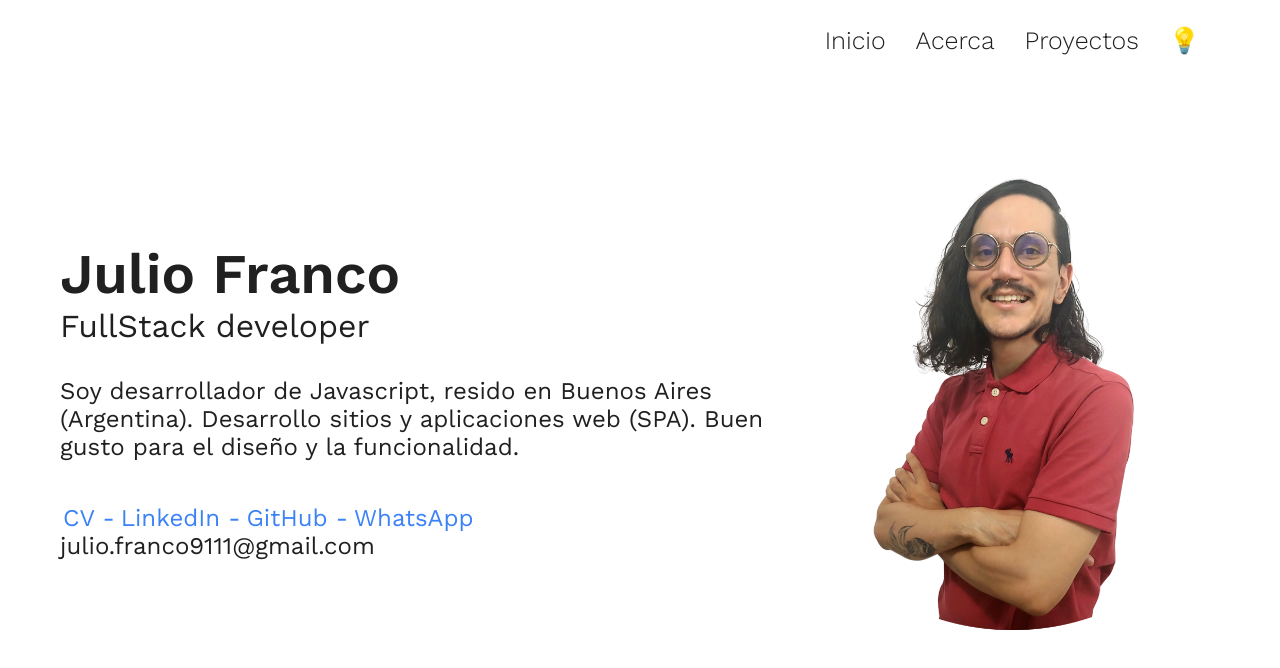
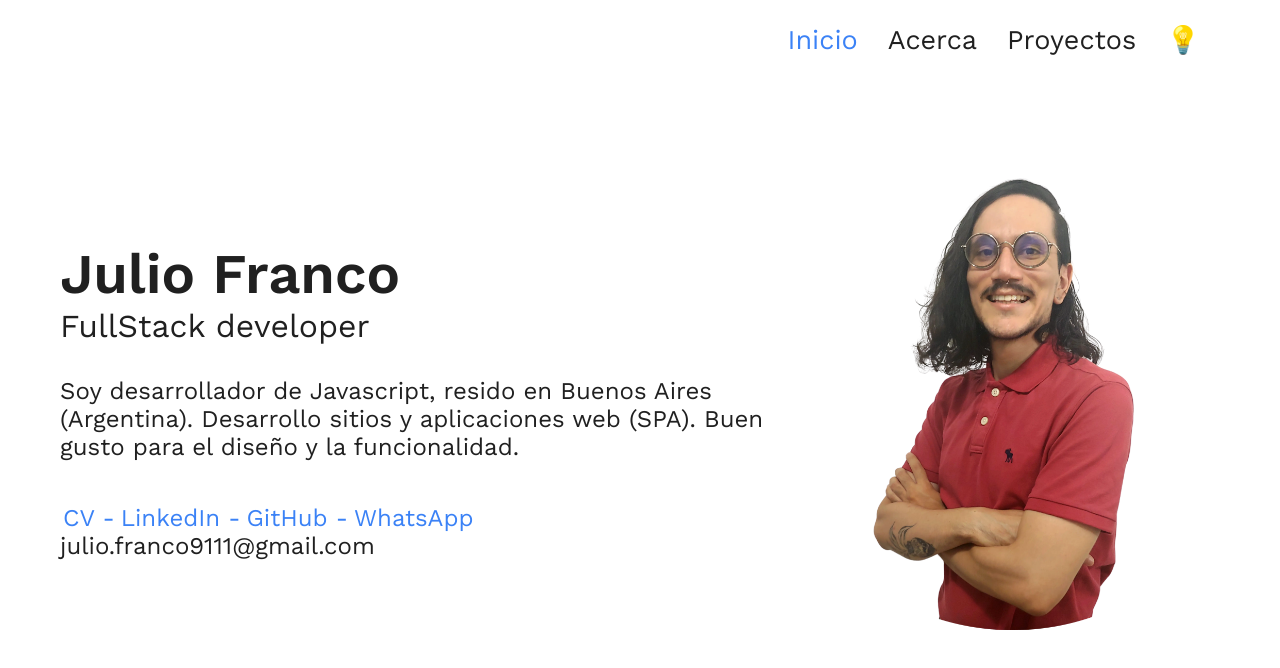
Before and after one commit to juliofranco9111/portafolio-react, a Next.js app: page / in a window 1280 px wide. Shown: the top 668 px of the page. Built offline with nearby package versions, Linux system fonts and the light colour scheme.

Commit message:
add nav active class, and more projects link

```diff
--- a/components/navbar/index.js
+++ b/components/navbar/index.js
@@ -1,7 +1,9 @@
 import React, { useEffect, useState } from 'react';
 import Link from 'next/link';
+import { useRouter } from 'next/router';
 
 const NavBar = ({ fn = () => {} }) => {
+  const router = useRouter();
   function toggleTheme() {
     const body = document.querySelector('body');
     body.classList.toggle('lightMode');
@@ -9,7 +11,6 @@ const NavBar = ({ fn = () => {} }) => {
       'theme',
       body.classList.contains('lightMode') ? 'dark' : 'light'
     );
-
   }
   return (
     <nav id='nav'>
@@ -17,14 +18,16 @@ const NavBar = ({ fn = () => {} }) => {
         <ul>
           <li>
             <Link href='/'>
-              <a onClick={fn} className='btn-nav'>
+              <a
+                onClick={fn}
+                className={`btn-nav ${router.asPath === '/' && 'active-link'}`}>
                 Inicio
               </a>
             </Link>
           </li>
           <li>
-            <Link href='/acerca'>
-              <a onClick={fn} className='btn-nav'>
+            <Link  href='/acerca'>
+              <a onClick={fn} className={`btn-nav ${router.asPath === '/acerca' && 'active-link'}`}>
                 Acerca
               </a>
             </Link>
@@ -32,7 +35,7 @@ const NavBar = ({ fn = () => {} }) => {
 
           <li>
             <Link href='/proyectos'>
-              <a onClick={fn} className='btn-nav'>
+              <a onClick={fn} className={`btn-nav ${router.asPath === '/proyectos' && 'active-link'}`}>
                 Proyectos
               </a>
             </Link>
--- a/database/database.js
+++ b/database/database.js
@@ -56,6 +56,7 @@ export const stack = [
   'Figma',
   'Illustrator',
   'Framer',
+  'Flutter(En progreso)'
 ];
 
 export const projects = [
--- a/pages/proyectos/index.js
+++ b/pages/proyectos/index.js
@@ -74,6 +74,10 @@ const Index = () => {
               </p>
             </article>
           ))}
+          <h2>
+            Más en mi
+            <a href='https://github.com/juliofranco9111' rel="noreferrer" target="_blank"> GitHub...</a>
+          </h2>
         </div>
       </section>
     </>
--- a/styles/_header.scss
+++ b/styles/_header.scss
@@ -5,23 +5,26 @@ header {
   align-items: center;
   height: auto;
 
-  #nav{
-    .container{
+  .active-link{
+    color: $blue !important;
+  }
 
+  #nav {
+    .container {
       justify-content: center;
       text-align: center;
 
-      ul{
-        li{
-          a{
-            font-size: $h1;
-            font-weight: 300;
+      ul {
+        li {
+          a {
+            font-size: 2.7em;
+            font-weight: 400;
+            &:hover {
+              color: $blue;
+            }
           }
         }
       }
-
     }
   }
-
-
 }
--- a/styles/_section.scss
+++ b/styles/_section.scss
@@ -32,6 +32,9 @@ section {
       font-size: $h2;
       color: var(--font-color);
       transition:background-color 300ms;
+      &:focus{
+        outline:none;
+      }
     }
   }
 
--- a/styles/_variables.scss
+++ b/styles/_variables.scss
@@ -1,5 +1,6 @@
 $font: 'Work Sans', sans-serif;
 $dark: lighten(black, 20%);
+$blue: #3b82f6;
 $dark-2: lighten($dark, 20%);
 $ligth: darken(white, 20%);
 $ligth-2: darken(white, 20%);
```
